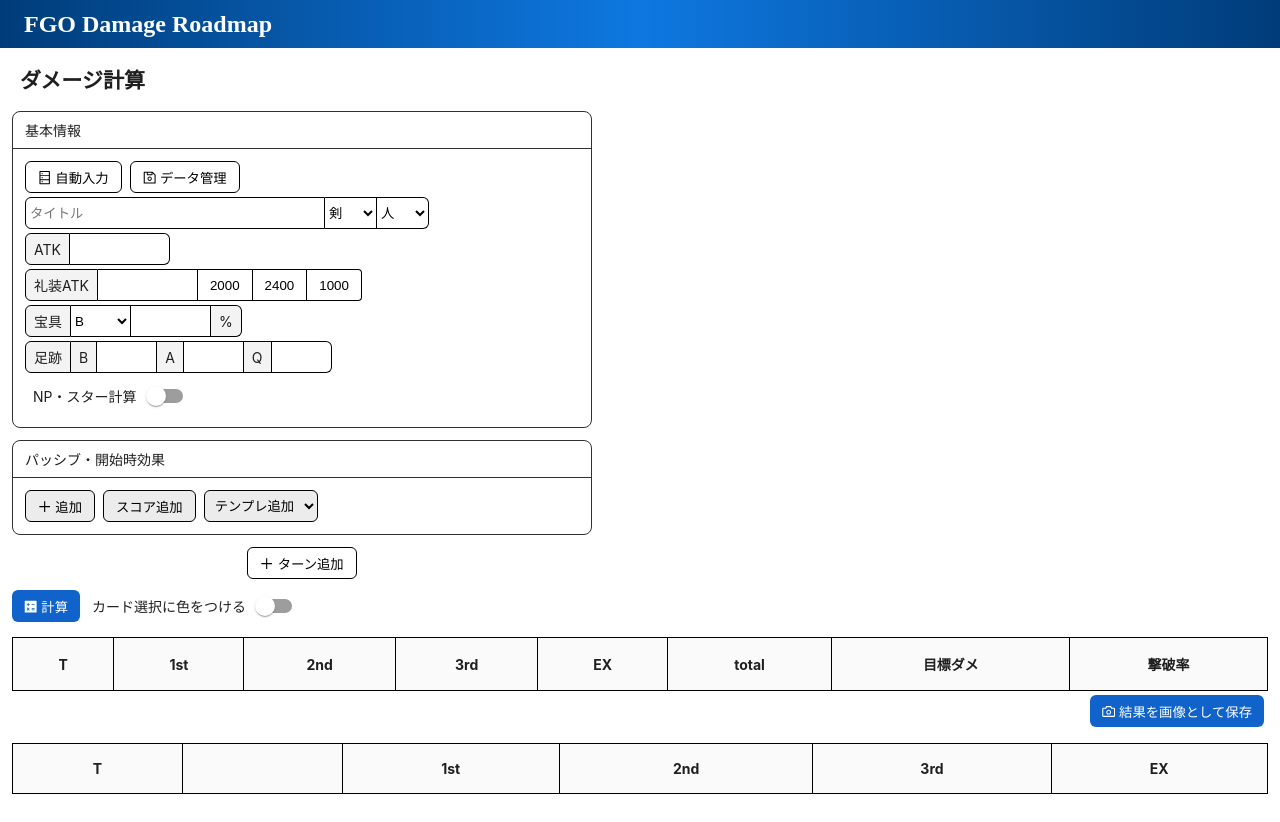
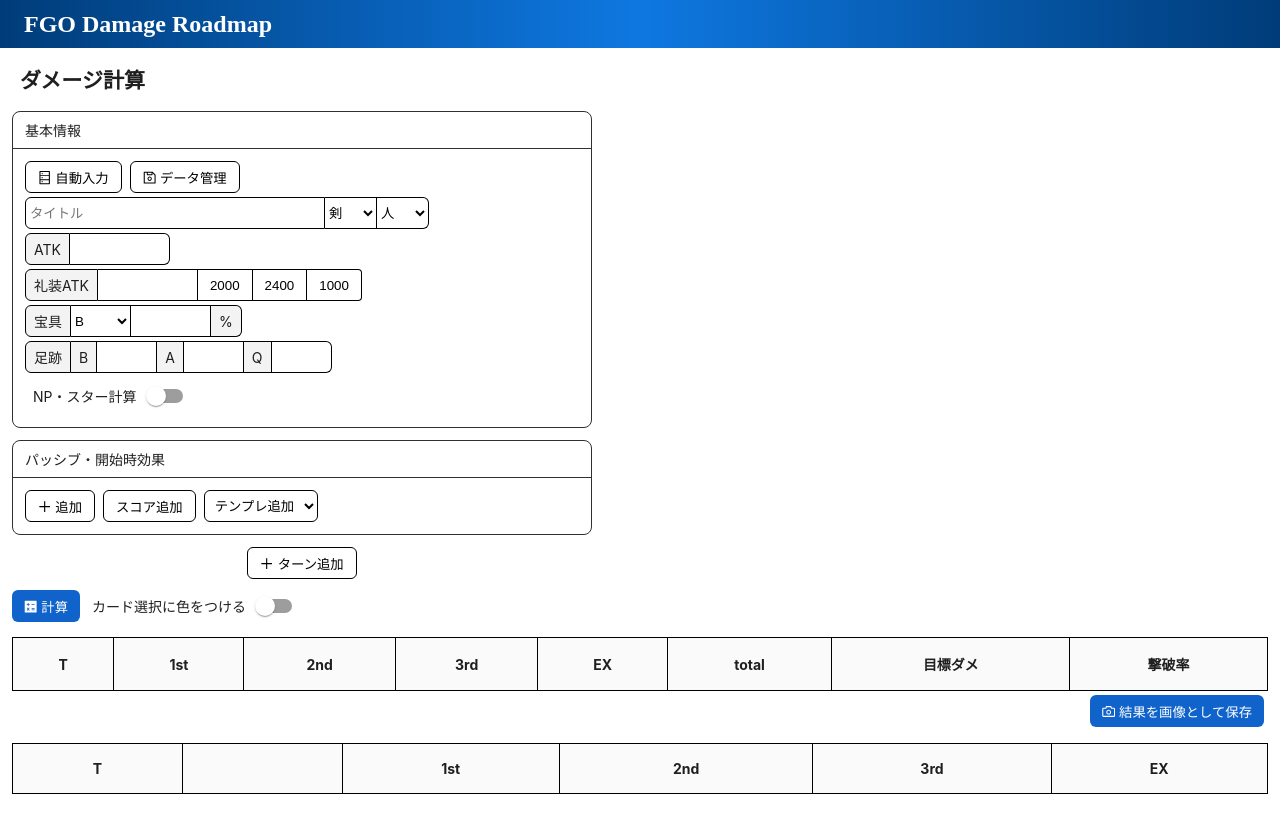
Before and after one commit to zejba/fgo-damage-roadmap, a React (Vite) app: page /#/ in a window 1280 px wide. Built offline with nearby package versions, Linux system fonts and the light colour scheme.

Commit message:
ボタン改修

```diff
--- a/src/components/AddBuffButton.tsx
+++ b/src/components/AddBuffButton.tsx
@@ -1,17 +1,12 @@
 import { PlusOutlined } from '@ant-design/icons';
 import { BaseButtonProps } from './Button.tsx/BaseButton';
 import { PrimaryOutlinedButton } from './Button.tsx/PrimaryOutlinedButton';
-import { styled } from 'styled-components';
-
-const StyledButton = styled(PrimaryOutlinedButton)`
-  background-color: #ececec;
-`;
 
 function AddBuffButton(props: BaseButtonProps) {
   return (
-    <StyledButton startIcon={<PlusOutlined />} {...props}>
+    <PrimaryOutlinedButton startIcon={<PlusOutlined />} {...props}>
       追加
-    </StyledButton>
+    </PrimaryOutlinedButton>
   );
 }
 
--- a/src/components/Button.tsx/PrimaryOutlinedButton.tsx
+++ b/src/components/Button.tsx/PrimaryOutlinedButton.tsx
@@ -10,9 +10,15 @@
       border-color 0.2s ease,
       color 0.2s ease,
       outline 0.1s ease;
-    &:hover {
+    &:active {
       border-color: #2c8bff;
       color: #2c8bff;
+    }
+    @media (hover: hover) {
+      &:hover {
+        border-color: #2c8bff;
+        color: #2c8bff;
+      }
     }
   }
   &:disabled {
--- a/src/features/DamageCalculator/AddTemplateBuffsButton.tsx
+++ b/src/features/DamageCalculator/AddTemplateBuffsButton.tsx
@@ -15,7 +15,6 @@
 ];
 
 const StyledSelect = styled(Select)`
-  background-color: #ececec;
   height: 32px;
   border-radius: 6px;
   padding-left: 6px;
--- a/src/features/DamageCalculator/BuffForm.tsx
+++ b/src/features/DamageCalculator/BuffForm.tsx
@@ -9,9 +9,18 @@
 import { Compact } from '../../components/Compact';
 import { PrimaryOutlinedButton } from '../../components/Button.tsx/PrimaryOutlinedButton';
 import styled from 'styled-components';
+import { ArrowUpward, Close } from '@mui/icons-material';
 
 const StyledButton = styled(PrimaryOutlinedButton)`
-  padding: 0 8px;
+  padding: 0 4px;
+  display: flex;
+  align-items: center;
+  @media (max-width: 560px) {
+    padding: 0 2px;
+    .MuiSvgIcon-root {
+      height: 0.8em;
+    }
+  }
 `;
 
 const TitleInput = styled(Input)`
@@ -77,8 +86,12 @@
       {/* <MoreOutlined /> */}
       {/* </StyledButton> */}
 
-      <StyledButton onClick={() => remove(buffAtom)}>X</StyledButton>
-      <StyledButton onClick={() => beforeAtom && move(buffAtom, beforeAtom)}>↑</StyledButton>
+      <StyledButton onClick={() => remove(buffAtom)}>
+        <Close fontSize="small" />
+      </StyledButton>
+      <StyledButton onClick={() => beforeAtom && move(buffAtom, beforeAtom)}>
+        <ArrowUpward fontSize="small" />
+      </StyledButton>
     </Compact>
   );
 }
--- a/src/features/DamageCalculator/StartingBuffsSection.tsx
+++ b/src/features/DamageCalculator/StartingBuffsSection.tsx
@@ -9,18 +9,13 @@
 import { Card } from '../../components/Card';
 import { FormContainer } from '../../components/FormContainer';
 import { PrimaryOutlinedButton } from '../../components/Button.tsx/PrimaryOutlinedButton';
-import { styled } from 'styled-components';
-
-const StyledButton = styled(PrimaryOutlinedButton)`
-  background-color: #ececec;
-`;
 
 function AddClassScoresButton() {
   const addEffect = useSetAtom(addBuffsAtom);
   const addClassScores = useCallback(() => {
     addEffect(classScores);
   }, [addEffect]);
-  return <StyledButton onClick={addClassScores}>スコア追加</StyledButton>;
+  return <PrimaryOutlinedButton onClick={addClassScores}>スコア追加</PrimaryOutlinedButton>;
 }
 
 function BuffFormsSection() {
```
